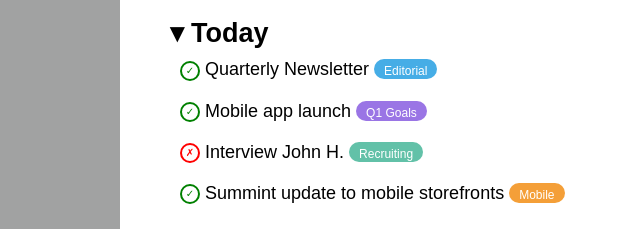
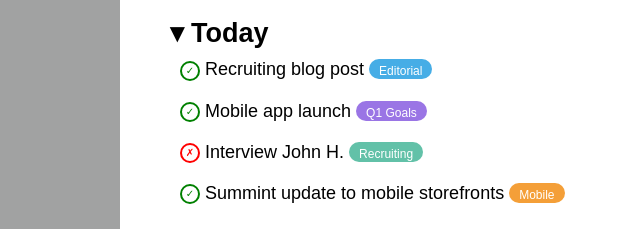
Before and after one commit to TeodoroSeminara/html-css-toboolist, a plain HTML site: page index.html in a window 1280 px wide. Shown: the part 266-495 px from the top of the page, 8-648 px from the left. Drawn offline with Linux system fonts and the light colour scheme.

Commit message:
correzione, aggiunti commenti

```diff
--- a/css/style.css
+++ b/css/style.css
@@ -37,6 +37,7 @@ h1 {
 .container {
     width: 80%;
     margin: 0 auto;
+    max-width: 1024px;
 }
 
 .button-selection {
--- a/index.html
+++ b/index.html
@@ -29,6 +29,9 @@
                 <button class="button-select unpressed" type="button">Add Section</button>
             </div>
 
+            <!--correzione in realtà era un blocco unico e avrei potuto mettere un border bottom per fare la riga grigina -->
+            <!--sarebbe stato meglio mettere la list dentro una section o anche più section per le varie list   -->
+
             <!-- task list -->
 
             <ul class="future-plan">
@@ -43,7 +46,7 @@
                 <li>
                     <h2>&blacktriangledown; Today</h2>
                     <ul>
-                        <li><span class="box check">&check;</span> Quarterly Newsletter
+                        <li><span class="box check">&check;</span> Recruiting blog post
                             <span class="badge blue">Editorial</span>
                         </li>
                         <li><span class="box check">&check;</span> Mobile app launch
@@ -77,7 +80,8 @@
                 </li>
 
             </ul>
-            <!-- <div class="future-plan">
+            <!-- test per decidere se fare div o list
+            <div class="future-plan">
                 <h2> &blacktriangledown; New task</h2>
                 <h2>&blacktriangledown; Today</h2>
                 <h2>&blacktriangledown; Upcoming</h2>
```
